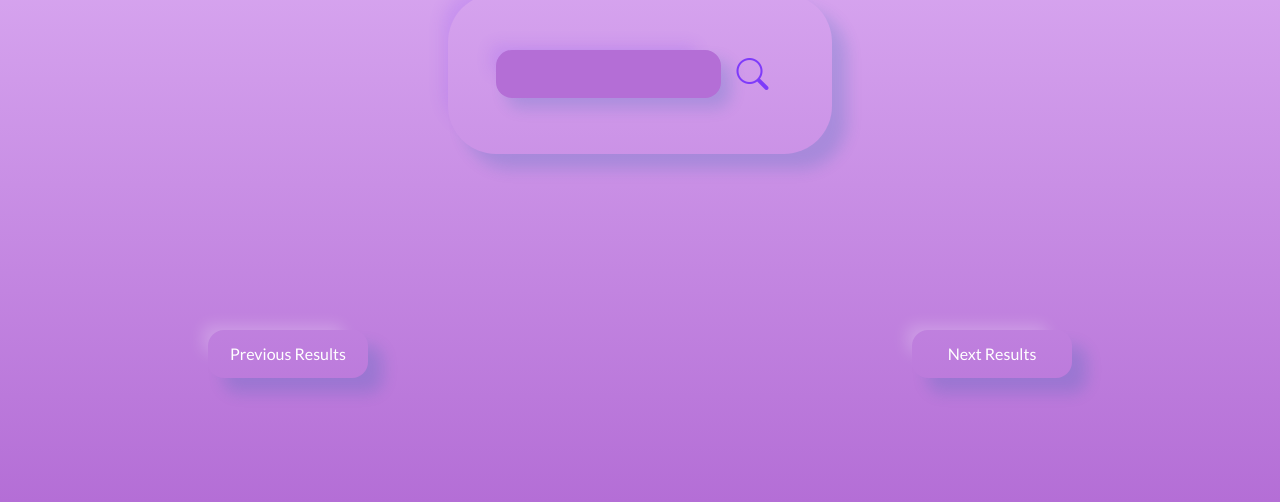
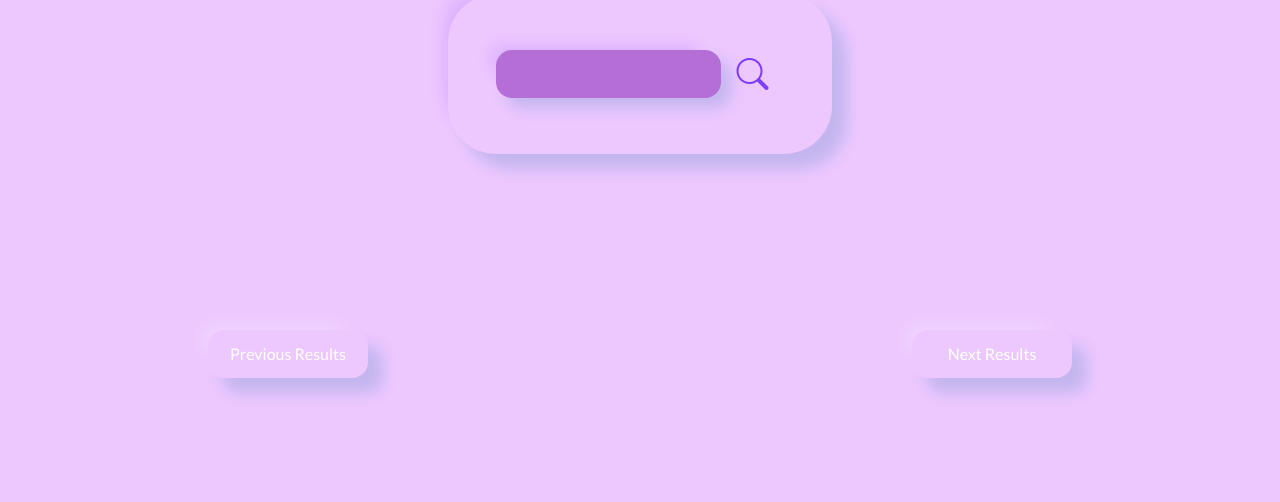
Before and after one commit to Zven94/Article-Searcher, a website: page index.html in a window 1280 px wide. Shown: the part 362-864 px from the top of the page. Drawn offline with nearby package versions, Linux system fonts and the light colour scheme.

Commit message:
change background color

```diff
--- a/style.css
+++ b/style.css
@@ -4,7 +4,8 @@ body {
   /* height: 100vh; */
   min-height: 100vh;
   font-family: 'Lato', sans-serif;
-  background-image: linear-gradient(#edc8ff, #b46ed6);
+  /* background-image: linear-gradient(#edc8ff, #b46ed6); */
+  background-color: #edc8ff;
 
   .analyticsBtn {
     width: 7rem;
```
